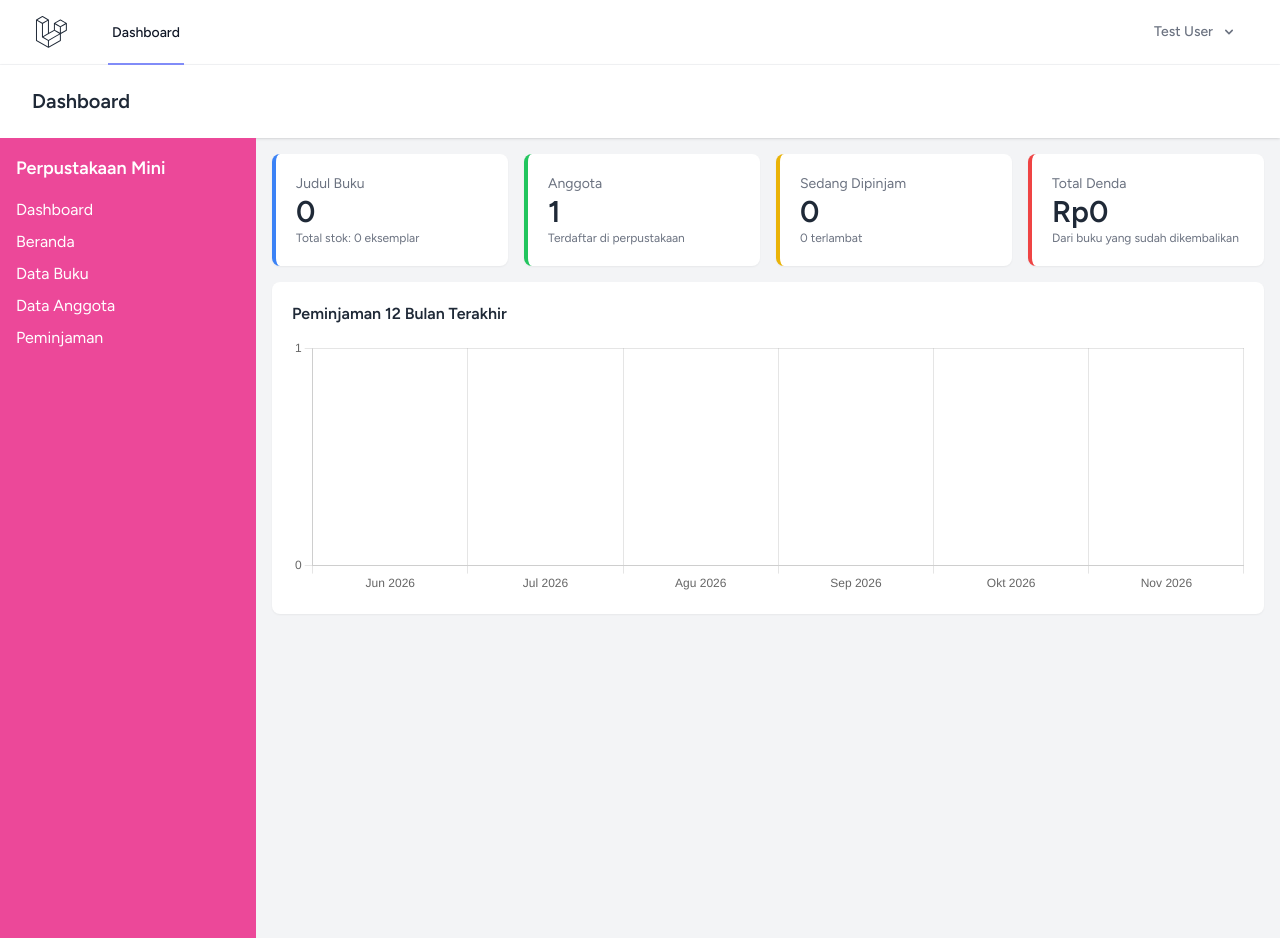
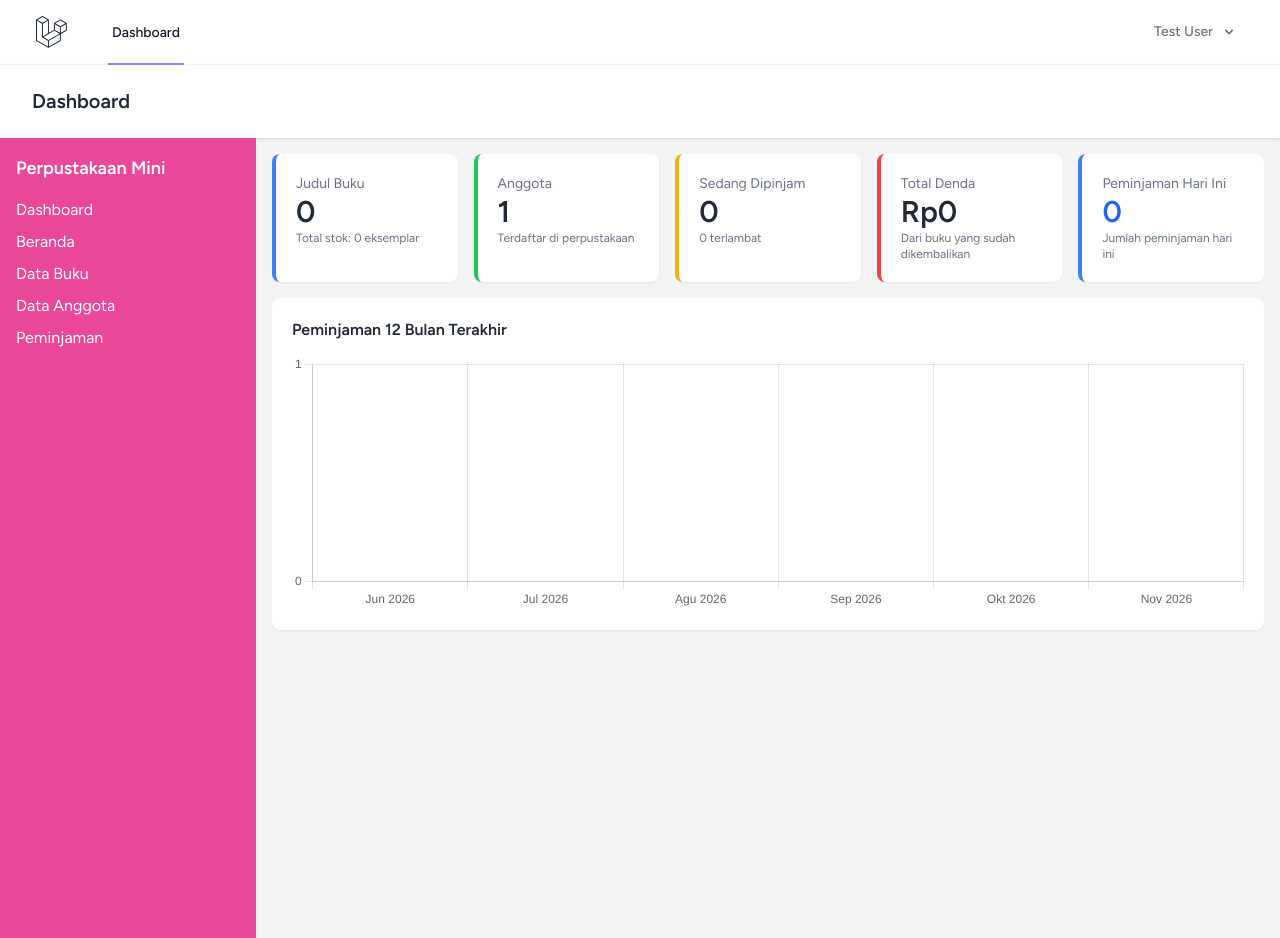
Before and after one commit to natasyaputriamanda21-cell/Pertemuan_2-Pbweb-II, a Laravel app: page /dashboard in a window 1280 px wide. Run offline with Laravel 12, Linux system fonts and the light colour scheme; the visitor is signed in with stand-in values (Sample User, id 1); data comes from the database, SQL or seed files in the repository; data that the repository does not hold is empty; style sheets or scripts are compiled from the project's sources; some libraries are stand-ins or nearby versions.

Commit message:
Tugas Mandiri

```diff
--- a/app/Http/Controllers/DashboardController.php
+++ b/app/Http/Controllers/DashboardController.php
@@ -44,6 +44,13 @@ class DashboardController extends Controller
 
         // Menghitung seluruh denda.
         $totalDenda = (int) Loan::sum('denda');
+
+        // TUGAS MANDIRI NOMOR 2
+        // Menghitung jumlah peminjaman hari ini.
+        $peminjamanHariIni = Loan::where(
+            'tanggal_pinjam',
+            today()->toDateString()
+        )->count();
 
         // Daftar nama bulan.
         $namaBulan = [
@@ -100,6 +107,10 @@ class DashboardController extends Controller
 
                 'total_denda' => $totalDenda,
 
+                // TUGAS MANDIRI NOMOR 2
+                // Mengirim jumlah peminjaman hari ini.
+                'peminjaman_hari_ini' => $peminjamanHariIni,
+
             ],
 
             // Data grafik enam bulan.
--- a/resources/js/Pages/Dashboard.vue
+++ b/resources/js/Pages/Dashboard.vue
@@ -1,3 +1,4 @@
+
 <script setup>
 
 // Mengambil layout utama.
@@ -47,8 +48,8 @@ function formatRupiah(angka) {
 
         <div class="p-4">
 
-            <!-- Susunan empat kartu -->
-            <div class="grid grid-cols-1 gap-4 md:grid-cols-2 xl:grid-cols-4">
+            <!-- Susunan lima kartu -->
+            <div class="grid grid-cols-1 gap-4 md:grid-cols-2 xl:grid-cols-5">
 
                 <!-- KARTU 1: JUMLAH BUKU -->
                 <div
@@ -133,6 +134,25 @@ function formatRupiah(angka) {
 
                 </div>
 
+                <!-- KARTU 5: PEMINJAMAN HARI INI -->
+                <div
+                    class="rounded-lg border-l-4 border-blue-500 bg-white p-5 shadow-sm"
+                >
+
+                    <div class="text-sm text-gray-500">
+                        Peminjaman Hari Ini
+                    </div>
+
+                    <div class="text-3xl font-bold text-blue-600">
+                        {{ statistik.peminjaman_hari_ini }}
+                    </div>
+
+                    <div class="text-xs text-gray-500">
+                        Jumlah peminjaman hari ini
+                    </div>
+
+                </div>
+
             </div>
 
             <!-- BAGIAN GRAFIK -->
```
